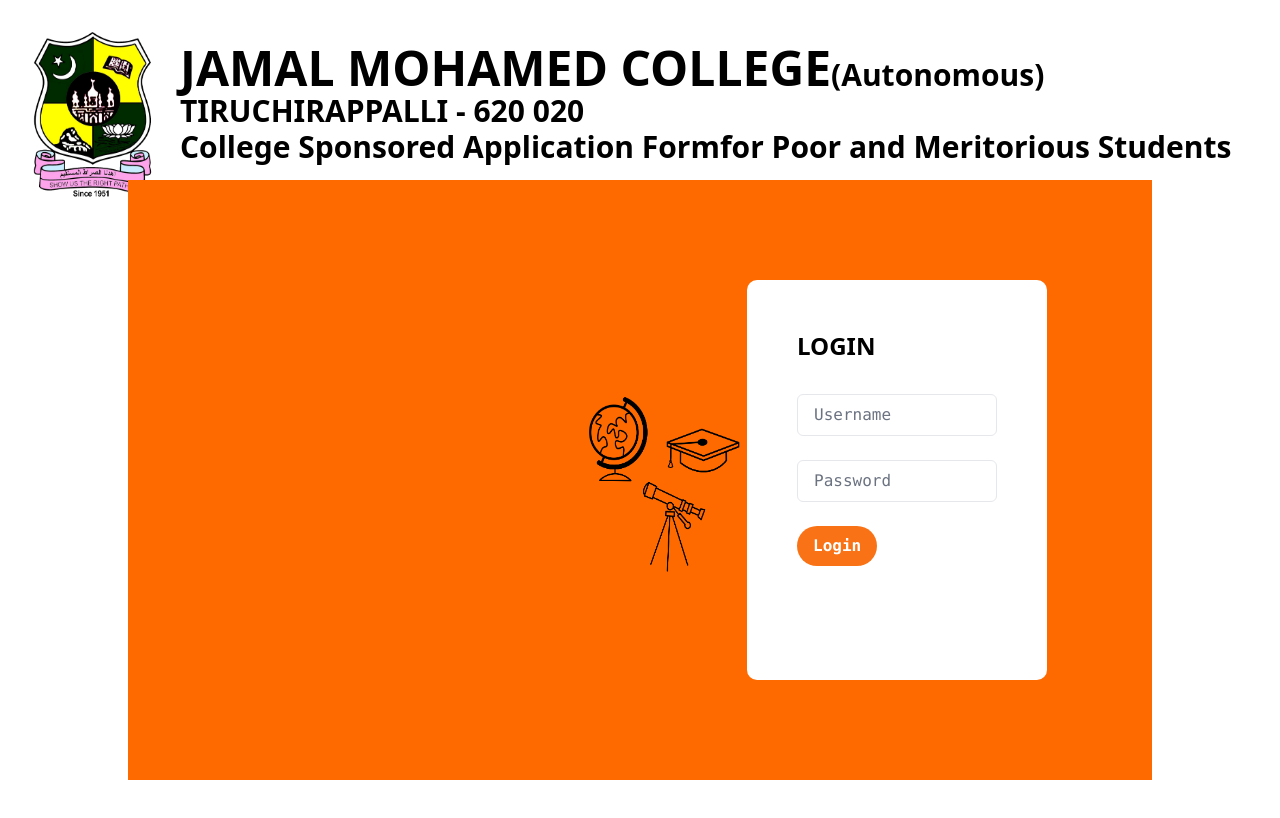
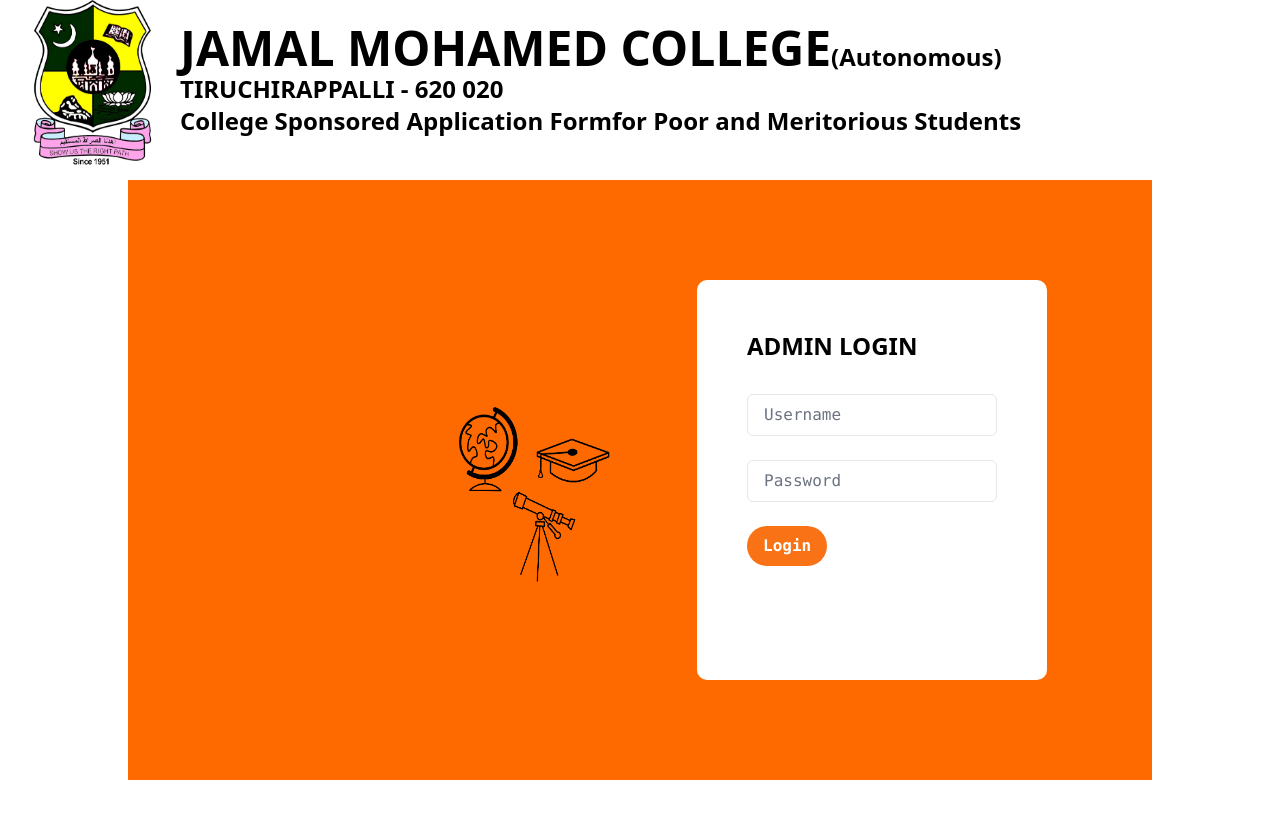
Before and after one commit to JoshwaThomas/sclr_client, a React (Create React App) app: page /login in a window 1280 px wide. Shown: the top 818 px of the page. Built offline with nearby package versions, Linux system fonts and the light colour scheme.

Commit message:
Your commit message here

```diff
--- a/src/components/Dashboard.js
+++ b/src/components/Dashboard.js
@@ -52,7 +52,7 @@
             {
                 label: 'Applicants ',
                 data: [data.firstYear, data.secYear, data.thirdYear, data.pgfirstYear, data.pgsecYear],
-                backgroundColor: 'rgb(0,66,37)',
+                backgroundColor: 'rgb(255,75,0)',
                 borderColor: 'rgb(0,66,37)',
                 borderWidth: 1,
 
--- a/src/components/login/login.js
+++ b/src/components/login/login.js
@@ -93,21 +93,21 @@
     return (
         <div style={outerFlexContainerStyle}>
             <div style={logoAndNameContainerStyle}>
-                <img src={jmc} alt='LOGO' style={logoStyle} />
-                <div>
+                <img src={jmc} alt='LOGO' style={logoStyle} className='-mt-8'/>
+                <div className='-mt-5'>
                     <span className="text-sm"><br /></span>
                     <span className="text-5xl font-extrabold">JAMAL MOHAMED COLLEGE</span>
-                    <span className="text-3xl font-bold">(Autonomous)<br /></span>
-                    <span className="text-3xl font-bold text-center">TIRUCHIRAPPALLI - 620 020<br /></span>
-                    <span className="text-3xl font-bold">College Sponsored Application Form</span>
-                    <span className="text-3xl font-bold">for Poor and Meritorious Students<br /></span>
+                    <span className="text-2xl font-bold">(Autonomous)<br /></span>
+                    <span className="text-2xl font-bold text-center">TIRUCHIRAPPALLI - 620 020<br /></span>
+                    <span className="text-2xl font-bold">College Sponsored Application Form</span>
+                    <span className="text-2xl font-bold">for Poor and Meritorious Students<br /></span>
                 </div>
             </div>
             <div style={flexContainerStyle}>
-                <img src={scl} alt='LOGO' style={sclimg} />
+                <img src={scl} alt='LOGO' style={sclimg} className='mr-20 mt-5'/>
                 <div style={formContainerStyle}>
                     <form onSubmit={Submit}>
-                        <h1 className="text-2xl mb-8 font-bold">LOGIN</h1>
+                        <h1 className="text-2xl mb-8 font-bold">ADMIN LOGIN</h1>
                         <div>
                             <input
                                 type="text"
@@ -115,7 +115,7 @@
                                 onChange={(e) => setStaffId(e.target.value)}
                                 className="placeholder-gray-500 border font-mono mb-6 px-4 py-2 rounded-md"
                                 placeholder="Username"
-                                style={{ width: '200px', color: 'black' }}
+                                style={{ width: '250px', color: 'black' }}
                             />
                         </div>
                         <div>
@@ -125,7 +125,7 @@
                                 onChange={(e) => setPassword(e.target.value)}
                                 className="placeholder-gray-500 border font-mono mb-6 px-4 py-2 rounded-md"
                                 placeholder="Password"
-                                style={{ width: '200px', color: 'black' }}
+                                style={{ width: '250px', color: 'black' }}
                             />
                         </div>
                         <button type='submit' className="rounded-full font-mono px-4 py-2 bg-orange-500 text-white font-bold">Login</button>
--- a/src/components/students/Freshform.js
+++ b/src/components/students/Freshform.js
@@ -639,7 +639,7 @@
           </div>
           <div className="grid grid-cols-1 md:grid-cols-5 gap-4 border p-10 rounded-xl">
             <div>
-              <label className="block mb-1">Father's & Mother's Name:</label>
+              <label className="block mb-1 py-4 -mt-8">Father's & Mother's Name:</label>
               <input
                 type="text"
                 name="fatherName"
@@ -650,7 +650,7 @@
               />
             </div>
             <div>
-              <label className="block mb-1">Father's & Mother's Contact No.:</label>
+              <label className="block mb-1 -mt-6">Father's & Mother's Contact No.:</label>
               <input
                 type="text"
                 name="fatherNo"
@@ -662,7 +662,7 @@
               />
             </div>
             <div>
-              <label className="block mb-1">Father's or Mother's Occupation:</label>
+              <label className="block mb-1 -mt-6">Father's or Mother's Occupation:</label>
               <input
                 type="text"
                 name="fatherOccupation"
@@ -673,7 +673,7 @@
               />
             </div>
             <div>
-              <label className="block mb-1">Annual Income:</label>
+              <label className="block mb-1 py-4 -mt-8">Annual Income:</label>
               <input
                 type="text"
                 name="annualIncome"
@@ -684,7 +684,7 @@
               />
             </div>
             <div>
-              <label className="block mb-1">Siblings</label>
+              <label className="block mb-1 py-4 -mt-8">Siblings</label>
               <input
                 type="text"
                 name="siblings"
@@ -695,7 +695,7 @@
               />
             </div>
             <div>
-              <label className="block mb-1">Permanent Address</label>
+              <label className="block mb-1 mt-3">Permanent Address</label>
               <input
                 type="text"
                 name="address"
@@ -707,7 +707,7 @@
               />
             </div>
             <div>
-              <label className="block mb-1">State:</label>
+              <label className="block mb-1 mt-3">State:</label>
               <select
                 name="state"
                 value={state}
@@ -756,7 +756,7 @@
               </select>
             </div>
             <div>
-              <label className="block mb-1">District:</label>
+              <label className="block mb-1 mt-3">District:</label>
               <select
                 name="district"
                 value={district}
@@ -806,7 +806,7 @@
               </select>
             </div>
             <div>
-              <label className="block mb-1">Pincode:</label>
+              <label className="block mb-1 mt-3">Pincode:</label>
               <input
                 type="text"
                 maxlength="6"
@@ -1041,9 +1041,9 @@
                 <div className="font-bold px-2 py-2 whitespace-normal">Hostel</div>
                 <div className="font-bold px-2 py-2 whitespace-normal">SpecialCategory</div>
                 <div className="font-bold px-2 py-4 whitespace-normal">Address</div>
-                <div className="font-bold px-2 py-3 whitespace-normal">Father Name</div>
-                <div className="font-bold px-2 py-3 whitespace-normal">Father Mobile No</div>
-                <div className="font-bold px-2 py-3 whitespace-normal">Father Occupation & Income</div>
+                <div className="font-bold px-2 py-3 whitespace-normal">Father Name & Mother Name</div>
+                <div className="font-bold px-2 py-3 whitespace-normal">Father & Mother Mobile No</div>
+                <div className="font-bold px-2 py-3 whitespace-normal">Father & Mother Occupation & Income</div>
                 <div className="font-bold px-2 py-3 whitespace-normal">School Name</div>
                 <div className="font-bold px-2 py-3 whitespace-normal">Year of Passing & Percentage</div>
                 <div className="font-bold px-2 py-3 whitespace-normal"> Deeniyath Percentage </div>
```
